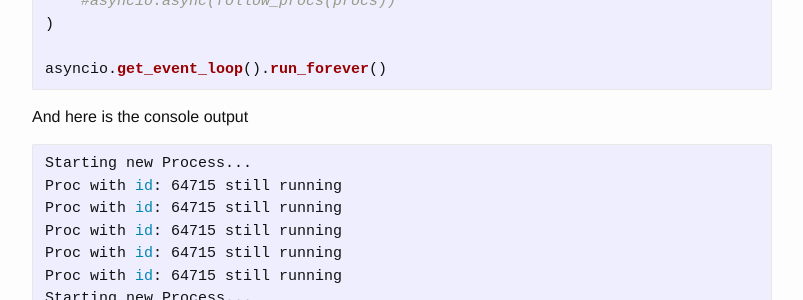
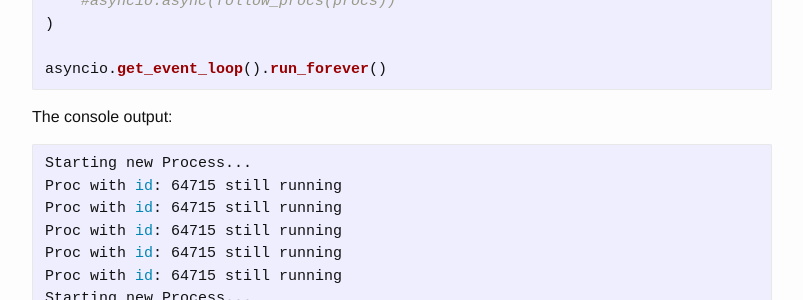
Before and after one commit to cpapazaf/cpapazaf.github.io, a Jekyll site: the page built from _posts/2016-12-07-python-asyncio-process-monitor.md, in a window 1280 px wide and 900 px high, scrolled down 2183 px. Shown: the part 152-452 px from the top of the window, without its empty margins (238-1041 px from the left). Built offline with Jekyll 4.4.1, drawn with Linux system fonts in a browser that asks for light colours; comment, search, counter and statistics services are not loaded.

Commit message:
Update 2016-12-07-python-asyncio-process-monitor.md

````diff
--- a/_posts/2016-12-07-python-asyncio-process-monitor.md
+++ b/_posts/2016-12-07-python-asyncio-process-monitor.md
@@ -96,7 +96,7 @@ tasks = asyncio.gather(
 asyncio.get_event_loop().run_forever()
 ```
 
-And here is the console output
+The console output:
 
 ```bash
 Starting new Process...
````
Also changed, not shown: other parts of _posts/2016-12-07-python-asyncio-process-monitor.md (+1 -1 lines).
